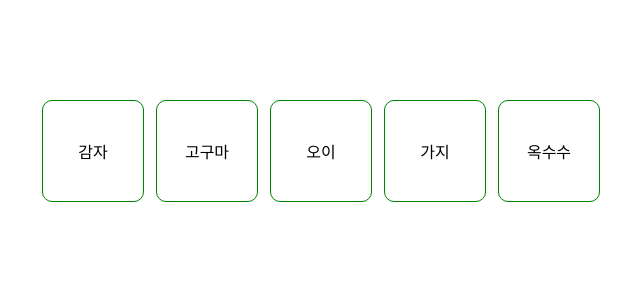
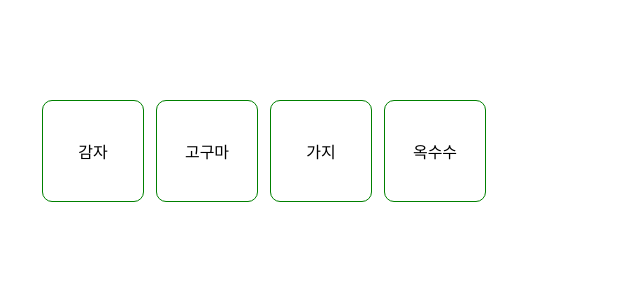
Before and after one commit to tjdwns335/React, a React (Create React App) app: page / in a window 1280 px wide. Shown: the top 300 px of the page, without its empty margins (58-698 px from the left). Built offline with nearby package versions, Linux system fonts and the light colour scheme.

Commit message:
1-18 반복되는 컴포넌 처리(1)

```diff
--- a/src/App.jsx
+++ b/src/App.jsx
@@ -2,31 +2,19 @@ import React from "react";
 import 'App.css';
 
 const App = () => {
-  // const style = {
-  //   padding: "100px",
-  //   display: "flex",
-  //   gap: "12px",
-  // };
 
-  const squareStyle = {
-    width: "100px",
-    height: "100px",
-    border: "1px solid green",
-    borderRadius: "10px",
-    display: "flex",
-    alignItems: "center",
-    justifyContent: "center",
-  };
+  const testArr = ['감자', '고구마', '오이', '가지', '옥수수'];
 
   return (
     <div className="app-style">
-      <div className="squareStyle">감자</div>
-      <div className="squareStyle">고구마</div>
-      <div className="squareStyle">오이</div>
-      <div className="squareStyle">가지</div>
-      <div className="squareStyle">옥수수</div>
+      {/* {testArr.map((item) => <div className="squareStyle">{item}</div>)} */}
+      {
+        testArr.filter(function (item) {
+          return item !== '오이'
+        })
+          .map((item) => <div className="squareStyle">{item}</div>)
+      }
     </div>
   );
 };
-
 export default App;
```
